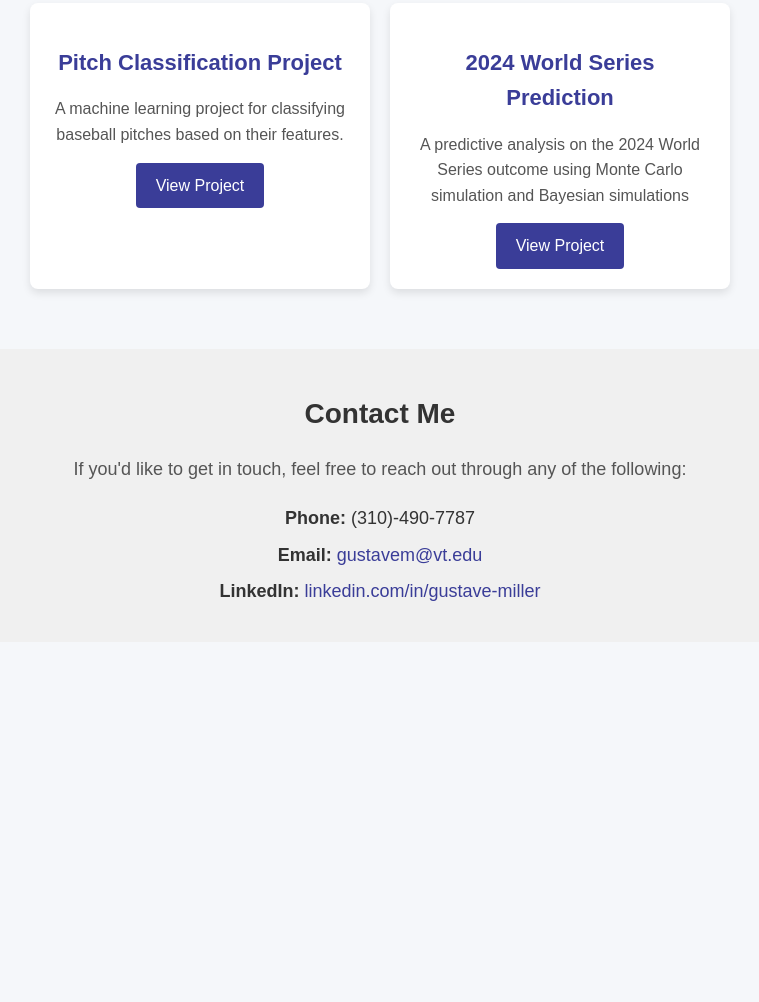
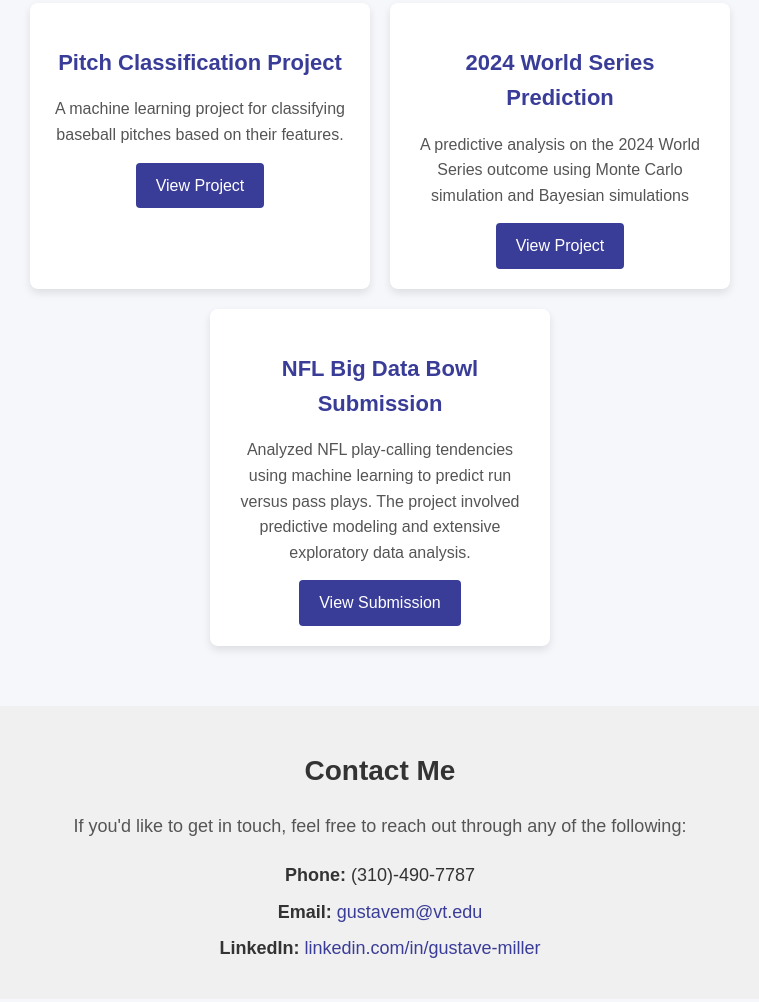
Before and after one commit to GustaveWM/Portfolio, a plain HTML site: page index.html in a window 1280 px wide. Shown: the part 669-1671 px from the top of the page, without its empty margins (260-1019 px from the left). Before the commit the page ends 1351 px from the top, so only its background shows below. Drawn offline with Linux system fonts and the light colour scheme.

Commit message:
Update index.html
adding nfl data bowl

```diff
--- a/index.html
+++ b/index.html
@@ -33,8 +33,14 @@
             <p>A predictive analysis on the 2024 World Series outcome using Monte Carlo simulation and Bayesian simulations </p>
             <a href="https://gustavewm.github.io/2024WS_Prediction/" class="button">View Project</a>
         </div>
+        <div class="card">
+            <h3>NFL Big Data Bowl Submission</h3>
+            <p>Analyzed NFL play-calling tendencies using machine learning to predict run versus pass plays. The project involved predictive modeling and extensive exploratory data analysis.</p>
+            <a href="https://drive.google.com/file/d/1Yq7FjUykwDglxJBGWnBeTqElMXKP5KHT/view" class="button" target="_blank">View Submission</a>
+        </div>
     </div>
 </section>
+
 
     <section class="contact">
         <h2>Contact Me</h2>
```
Lines whose indentation alone changed are shown as unchanged.
